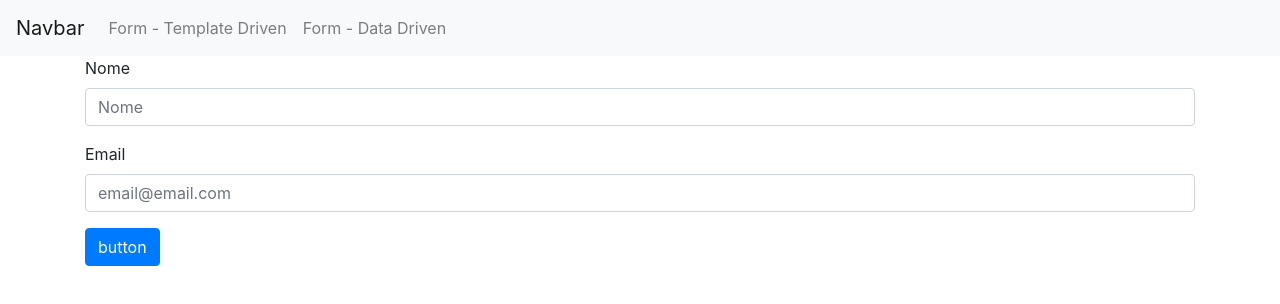
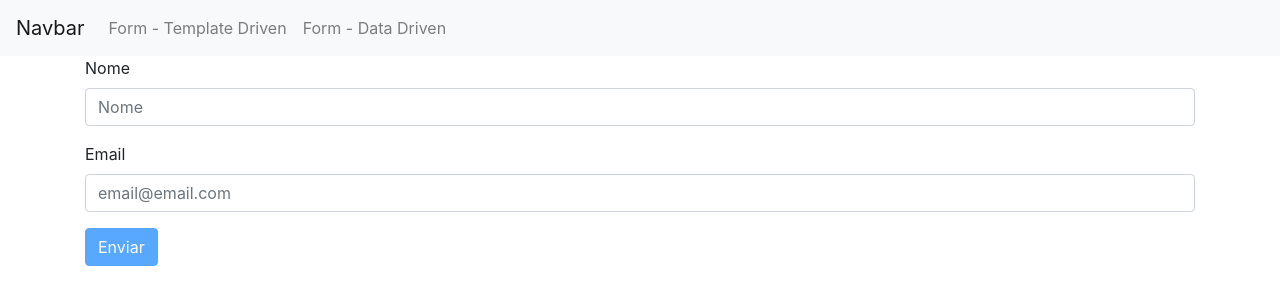
Before and after one commit to visued/angular-course-forms, an Angular app: page /templateForm in a window 1280 px wide. Shown: the top 304 px of the page. Built offline with nearby package versions, Linux system fonts and the light colour scheme.

Commit message:
Forms (template driven) Desabilitando o botão de submit para formulário inválido

```diff
--- a/src/app/template-form/template-form.component.html
+++ b/src/app/template-form/template-form.component.html
@@ -14,7 +14,7 @@
             <div class="alert alert-danger" *ngIf="!email.valid && email.touched">E-mail é inválido!</div>
     </div>
 
-    <button type="submit" class="btn btn-primary">button</button>
+    <button type="submit" class="btn btn-primary" [disabled]="!f.valid">Enviar</button>
 
 
 </form>
```
